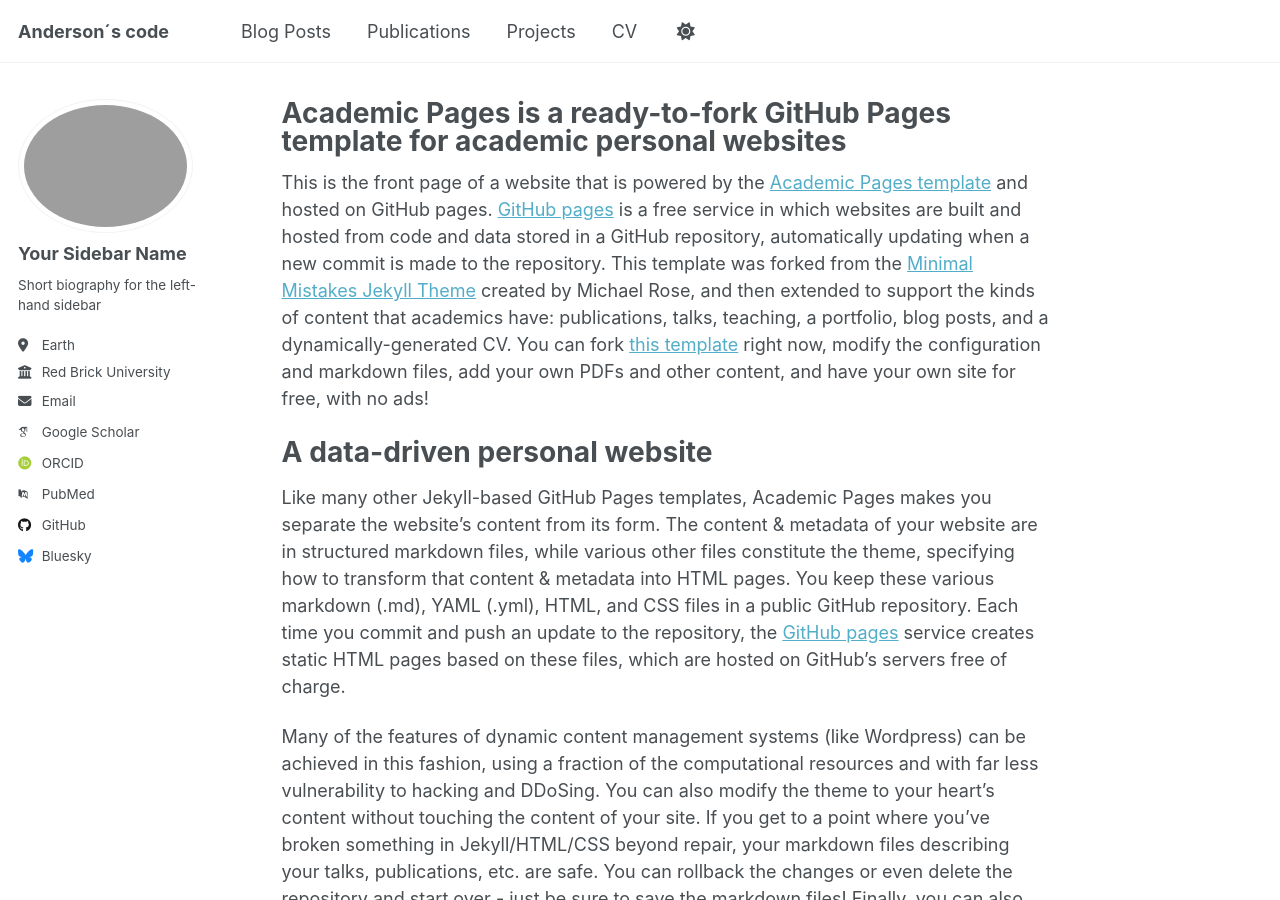
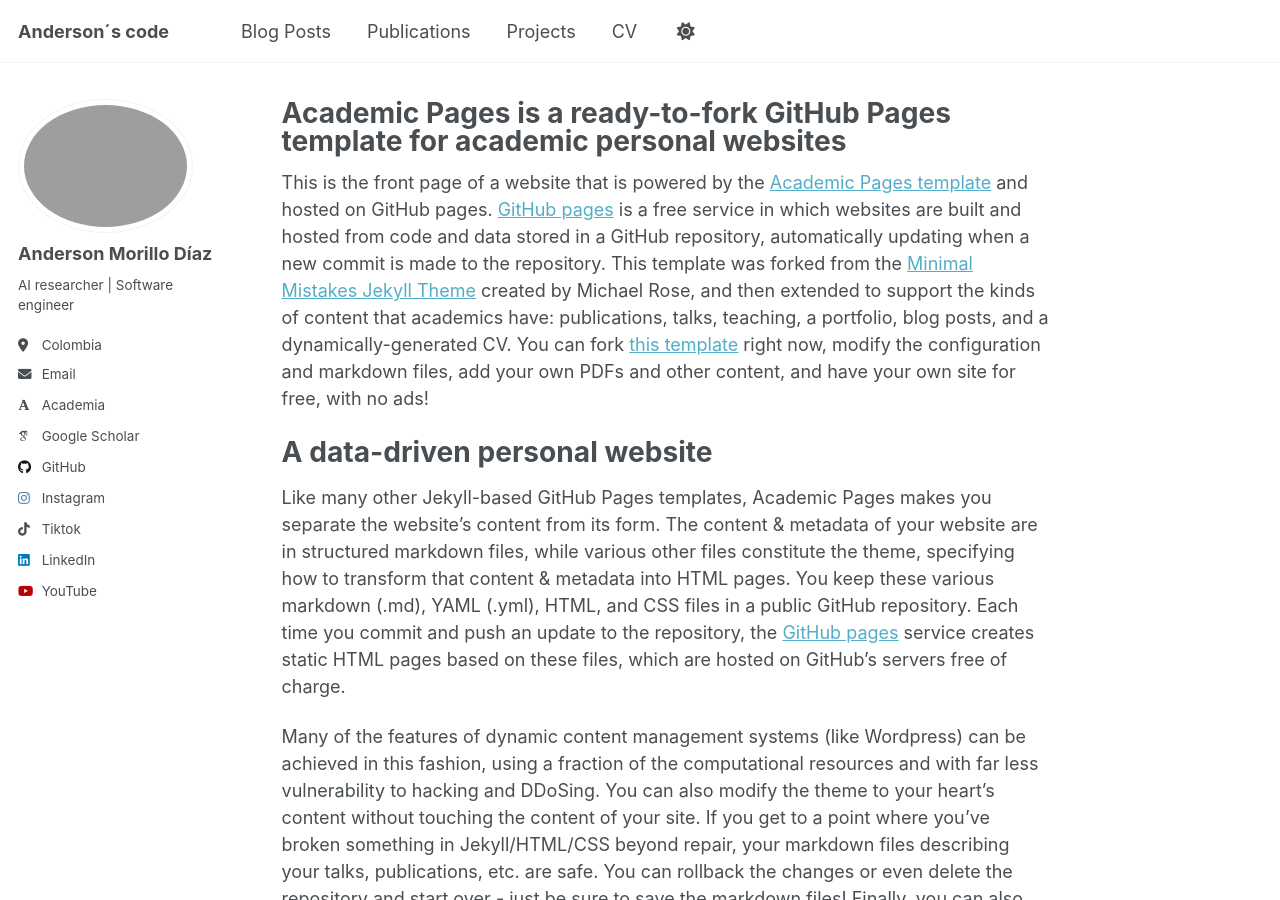
Before and after one commit to andersonmorillo/andersonmorillo.github.io, a Jekyll site: the page built from _pages/about.md, in a window 1280 px wide and 900 px high. Built offline with Jekyll 4.4.1, drawn with Linux system fonts in a browser that asks for light colours; some web fonts are replaced.

Commit message:
fix bios

```diff
--- a/_config.yml
+++ b/_config.yml
@@ -15,7 +15,7 @@
 description              : &description "personal description"
 url                      : https://andersonmorillo.github.io
 baseurl                  : "" # the subpath of your site, e.g. "/blog"
-repository               : "academicpages/academicpages.github.io"
+repository               : "andersonmorillo/andersonmorillo.github.io"
 
 # Site Author - The following control what appear as part of the author content on the side bar.
 #               If a field is blank the icon and link will not appear, otherwise it will be shown.
@@ -23,22 +23,22 @@
 author:
   # Biographic information
   avatar           : "profile.png"
-  name             : "Your Sidebar Name"
+  name             : "Anderson Morillo Díaz"
   pronouns         : # example: "she/her"
-  bio              : "Short biography for the left-hand sidebar"
-  location         : "Earth"
-  employer         : "Red Brick University"
+  bio              : "AI researcher | Software engineer"
+  location         : "Colombia"
+  employer         : #""
   uri              : # URL
-  email            : "none@example.org"
+  email            : "amorillo@utb.edu.co"
 
   # Academic websites
-  academia         : # URL
+  academia         : "https://verbanexai.github.io/"
   arxiv            : # URL - Update with the correct link to your profile
-  googlescholar    : "https://scholar.google.com/citations?user=PS_CX0AAAAAJ"
+  googlescholar    : "https://scholar.google.com/citations?user=cyj27zMAAAAJ&hl=es&authuser=1"
   impactstory      : # URL
-  orcid            : "http://orcid.org/yourorcidurl"
+  orcid            : #"http://orcid.org/yourorcidurl"
   semantic         : # URL
-  pubmed           : "https://www.ncbi.nlm.nih.gov/pubmed/?term=john+snow"
+  pubmed           : #"https://www.ncbi.nlm.nih.gov/pubmed/?term=john+snow"
   researchgate     : # URL
   scopus           : # URL
 
@@ -46,21 +46,21 @@
   bitbucket        : # Username - Update with your username on the site
   codepen          : # Username
   dribbble         : # Username
-  github           : "academicpages"
+  github           : "andersonmorillo"
   kaggle           : # Username
   stackoverflow    : # User number or user number and name (i.e., use "1" or "1/jeff-atwood")
 
   # Social media
-  bluesky          : "bsky.app" # Replace this with you Bluesky username
+  bluesky          : #"bsky.app" # Replace this with you Bluesky username
   facebook         : # Username
   flickr           : # Username
   foursquare       : # Username
   goodreads        : # Username
   google_plus      : # Username
   keybase          : # Username
-  instagram        : # Username
+  instagram        : "Andersons_code"
   lastfm           : # Username
-  linkedin         : # Username
+  linkedin         : "anderson-morillo-792515153"
   mastodon         : # URL
   medium           : # URL
   pinterest        : # Username
@@ -73,8 +73,9 @@
   weibo            : # Username
   wikipedia        : # Username
   xing             : # Username
-  youtube          : # Username
+  youtube          : "Andersons_code"
   zhihu            : # Username
+  tiktok           : "@andersons_code"
 
 # Publication Category - The following the list of publication categories and their headings
 publication_category:
```
